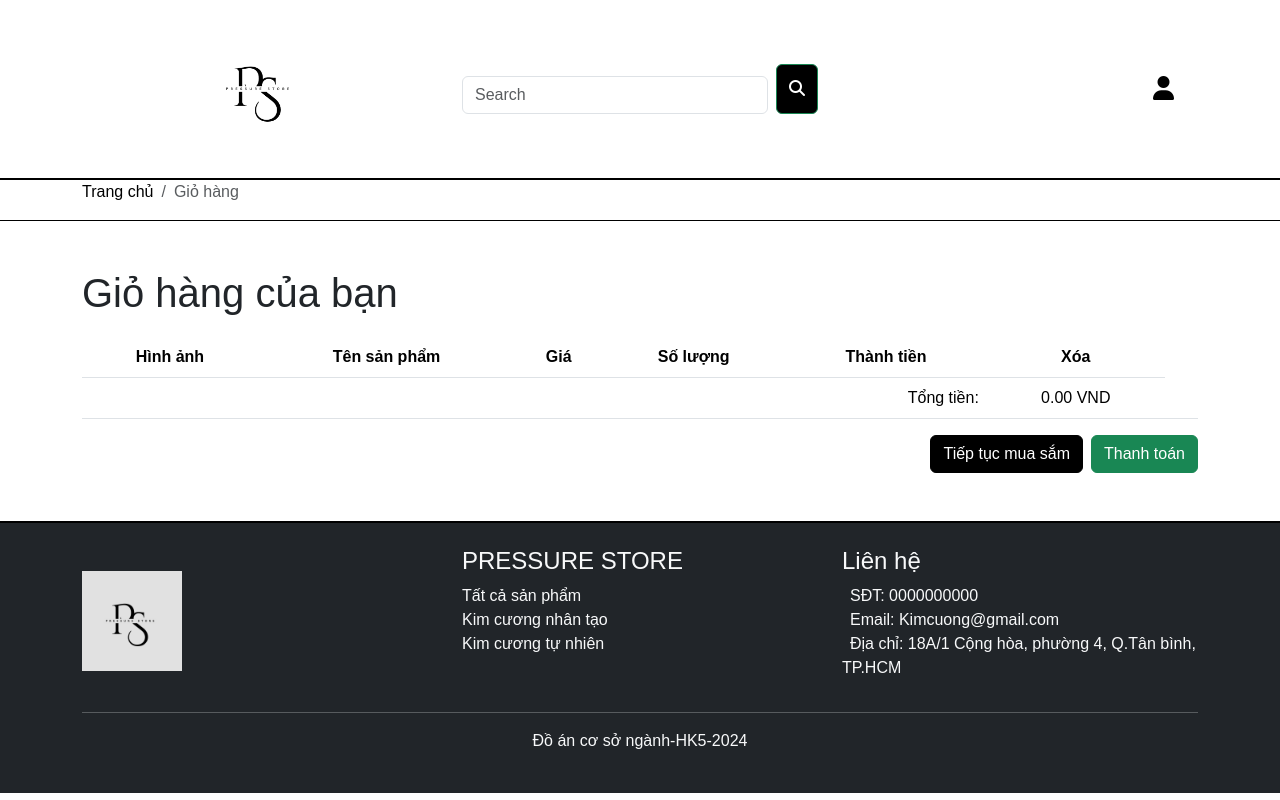
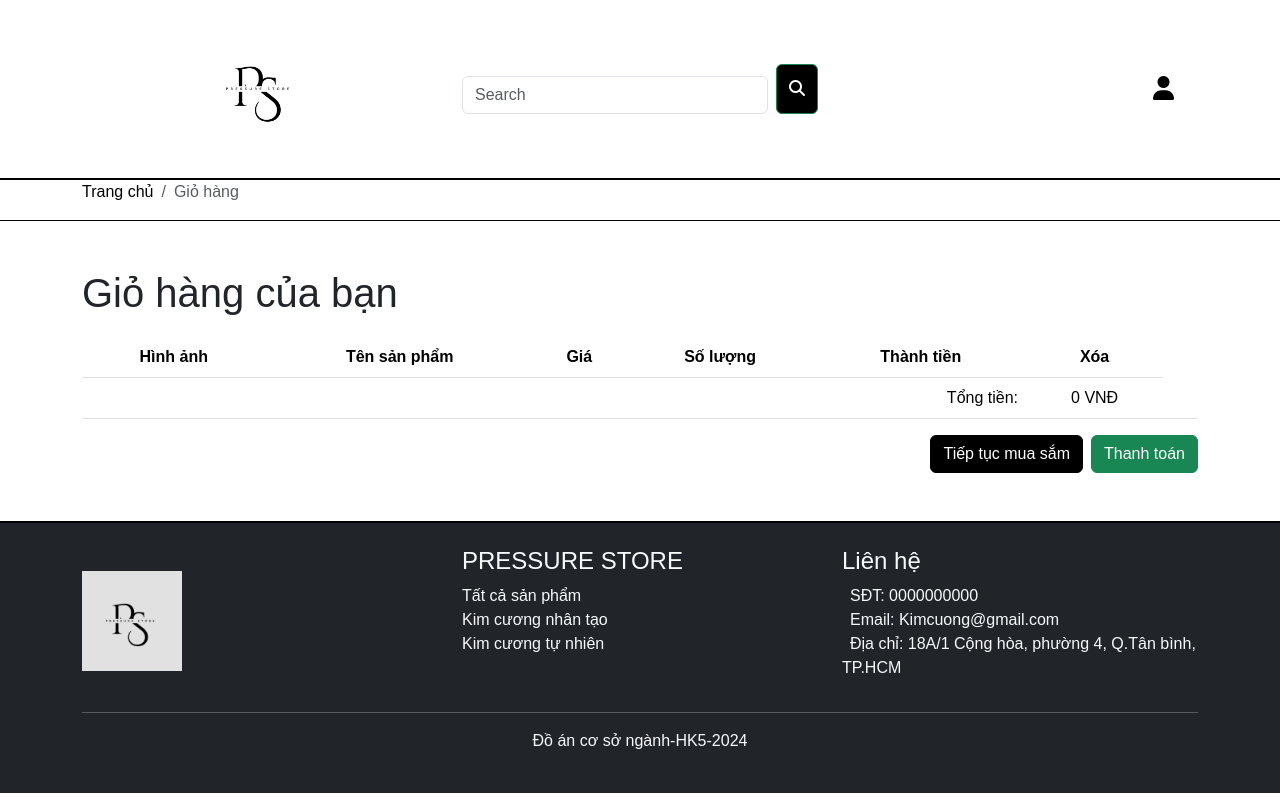
Before and after one commit to SiroBaby/doancosonganh, a React (Create React App) app: page /giohang/1 in a window 1280 px wide. Built offline with nearby package versions, Linux system fonts and the light colour scheme.

Commit message:
fix giá cả

```diff
--- a/src/components/ProductDetail.js
+++ b/src/components/ProductDetail.js
@@ -15,6 +15,10 @@ const ProductDetail = () => {
     const [eproducts, seteProducts] = useState([]);
     const [Phone, setPhone] = useState('');
     const [totalQuantity, setTotalQuantity] = useState(0);
+
+    const formatPrice = (price) => {
+        return (price || 0).toLocaleString("vi-VN");
+    };
 
     const fetchData = async () => {
         try {
@@ -236,7 +240,7 @@ const ProductDetail = () => {
                                     <p>Hình dạng: {dataProduct?.Hinh_dang}</p>
                                     <p>Màu sắc: {dataProduct?.Mau_sac}</p>
                                     <p>Độ tinh khiết: {dataProduct?.Do_tinh_khiet}</p>
-                                    <p>Giá: {dataProduct?.Gia_ban} VND</p>
+                                    <p>Giá: {formatPrice(dataProduct?.Gia_ban)} VNĐ</p>
                                     <hr />
                                     <button onClick={() => AddToCartHandle(Phone)} className="btn btn-primary-1" >Thêm vào giỏ hàng</button>
                                 </div>
--- a/src/components/adminpage.js
+++ b/src/components/adminpage.js
@@ -8,6 +8,10 @@ const Adminpage = () => {
     const navigate = useNavigate();
     const [products, setProducts] = useState([]);
     const {id} = useParams();
+
+    const formatPrice = (price) => {
+        return (price || 0).toLocaleString("vi-VN");
+    };
 
     const fetchData = async () => {
         try {
@@ -97,9 +101,9 @@ const Adminpage = () => {
                         {products.map(product => (
                             <tr key={product.Ma_SP}>
                                 <td>{product.Ma_SP}</td>
-                                <td>{product.Gia_BD}</td>
-                                <td>{product.Phan_tram_giam}</td>
-                                <td>{product.Gia_ban}</td>
+                                <td>{formatPrice(product.Gia_BD)}</td>
+                                <td>{product.Phan_tram_giam}%</td>
+                                <td>{formatPrice(product.Gia_ban)}</td>
                                 <td>{product.So_luong}</td>
                                 <td>{product.Trong_luong}</td>
                                 <td>{product.Kich_thuoc}</td>
--- a/src/components/cart.js
+++ b/src/components/cart.js
@@ -8,6 +8,10 @@ const Cart = () => {
     const [products, setProducts] = useState([]);
     const [totalPrice, setTotalPrice] = useState(0);
     const [Phone, setPhone] = useState('');
+
+    const formatPrice = (price) => {
+        return (price || 0).toLocaleString("vi-VN");
+    };
 
     useEffect(() => {
         const fetchData = async (Phone) => {
@@ -100,7 +104,7 @@ const Cart = () => {
                                 <div className="row justify-content-end">
                                     <div className="col-auto">
                                         <div className="fs-4">
-                                            <Link to={`/`} className="text-black">
+                                            <Link to={`/login`} className="text-black">
                                                 <i className="fa-solid fa-user"></i>
                                             </Link>
                                         </div>
@@ -143,7 +147,7 @@ const Cart = () => {
                                 <tr key={product.Ma_SP}>
                                     <td><img src={`http://localhost:3308/images/` + product.Hinh_anh} alt="Hình ảnh sản phẩm"></img></td>
                                     <td>{product.Ma_SP}</td>
-                                    <td>{product.Gia_ban} VND</td>
+                                    <td>{formatPrice(product.Gia_ban)} VNĐ</td>
                                     <td>
                                         <input
                                             type="number"
@@ -155,7 +159,7 @@ const Cart = () => {
                                             onChange={(e) => handleQuantityChange(e.target.value, product)}
                                         />
                                     </td>
-                                    <td>{CalculateSum(product)} VND</td>
+                                    <td>{formatPrice(CalculateSum(product))} VNĐ</td>
                                     <td><button className="btn btn-sm btn-danger" onClick={() => handleDeleteProduct(Phone, product.Ma_SP)}>Xóa</button></td>
                                 </tr>
                             ))}
@@ -163,7 +167,7 @@ const Cart = () => {
                         <tfoot>
                             <tr>
                                 <td colSpan="5" style={{ textAlign: "right" }}>Tổng tiền:</td>
-                                <td id="total-price">{totalPrice.toFixed(2)} VND</td>
+                                <td id="total-price">{formatPrice(totalPrice)} VNĐ</td>
                                 <td></td>
                             </tr>
                         </tfoot>
```
